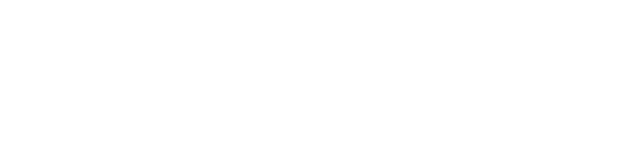
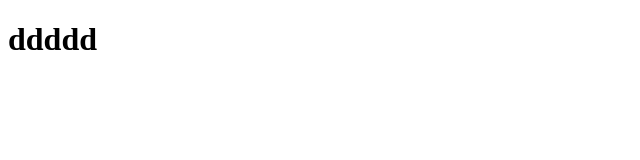
Before and after one commit to keyandju/01ht, a plain HTML site: page index.html in a window 1280 px wide. Shown: the whole page, without its empty margins (0-640 px from the left). Drawn offline with Linux system fonts and the light colour scheme.

Commit message:
기본연습

```diff
--- a/index.html
+++ b/index.html
@@ -6,6 +6,6 @@
     <title>Document</title>
 </head>
 <body>
-
+    <h1>ddddd</h1>
 </body>
 </html>
```
